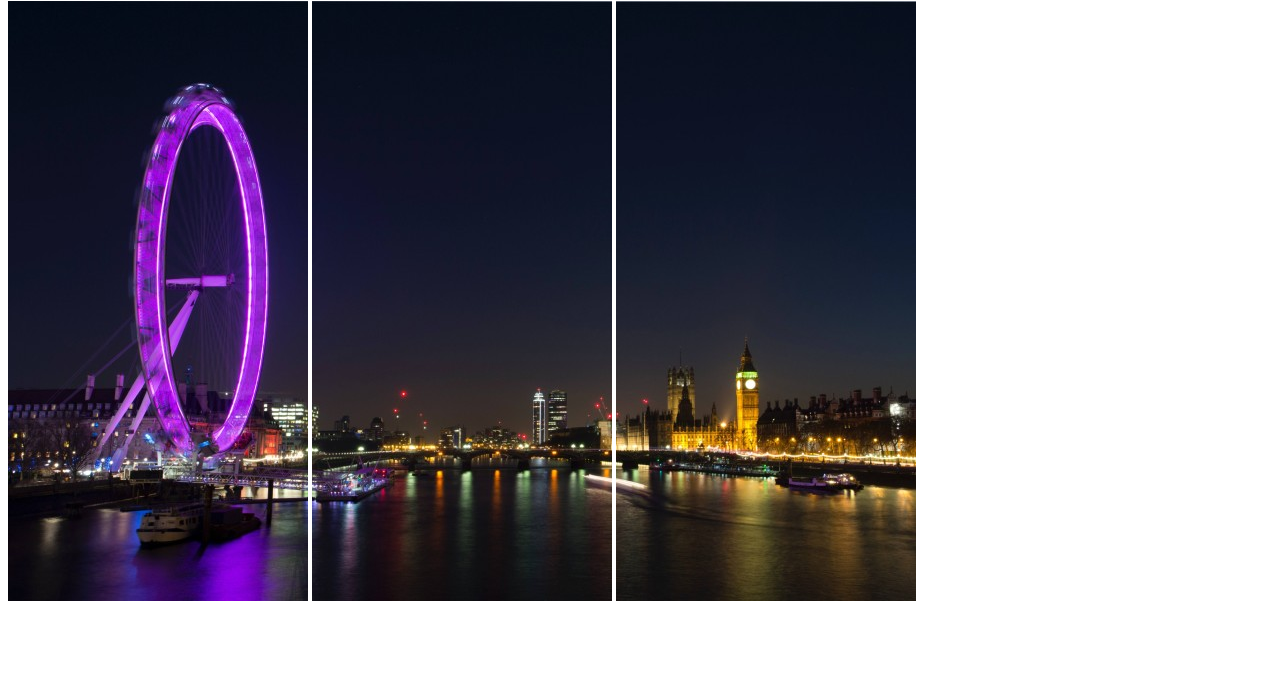
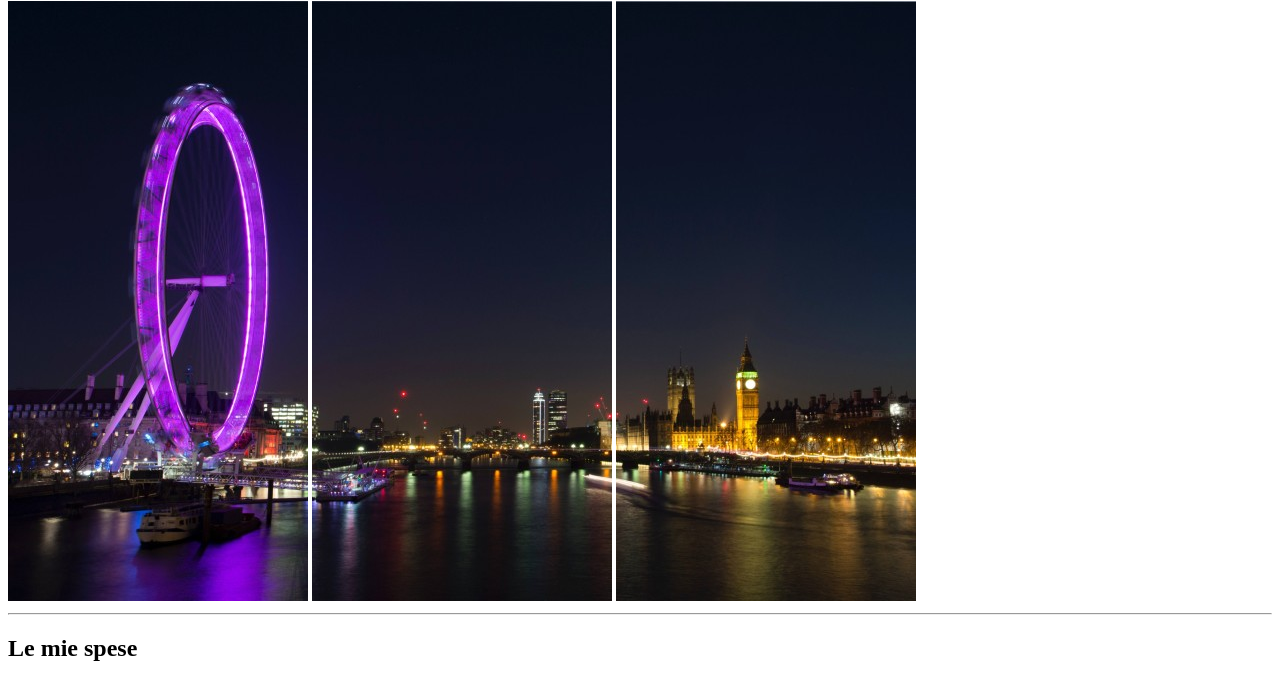
Before and after one commit to Denis-92/html-london-trip, a plain HTML site: page index.html in a window 1280 px wide. Shown: the part 79-778 px from the top of the page. Drawn offline with Linux system fonts and the light colour scheme.

Commit message:
aggiunta "hr" e titolo h2

```diff
--- a/index.html
+++ b/index.html
@@ -13,5 +13,7 @@
         <img src="img/pexels-bill-emrich-230794-1.jpg" alt="seconda immagine panorama"/>
         <img src="img/pexels-bill-emrich-230794-2.jpg" alt="terza immagine panorama"/>
     </div>
+    <hr/>
+    <h2>Le mie spese</h2>
 </body>
 </html>
```
